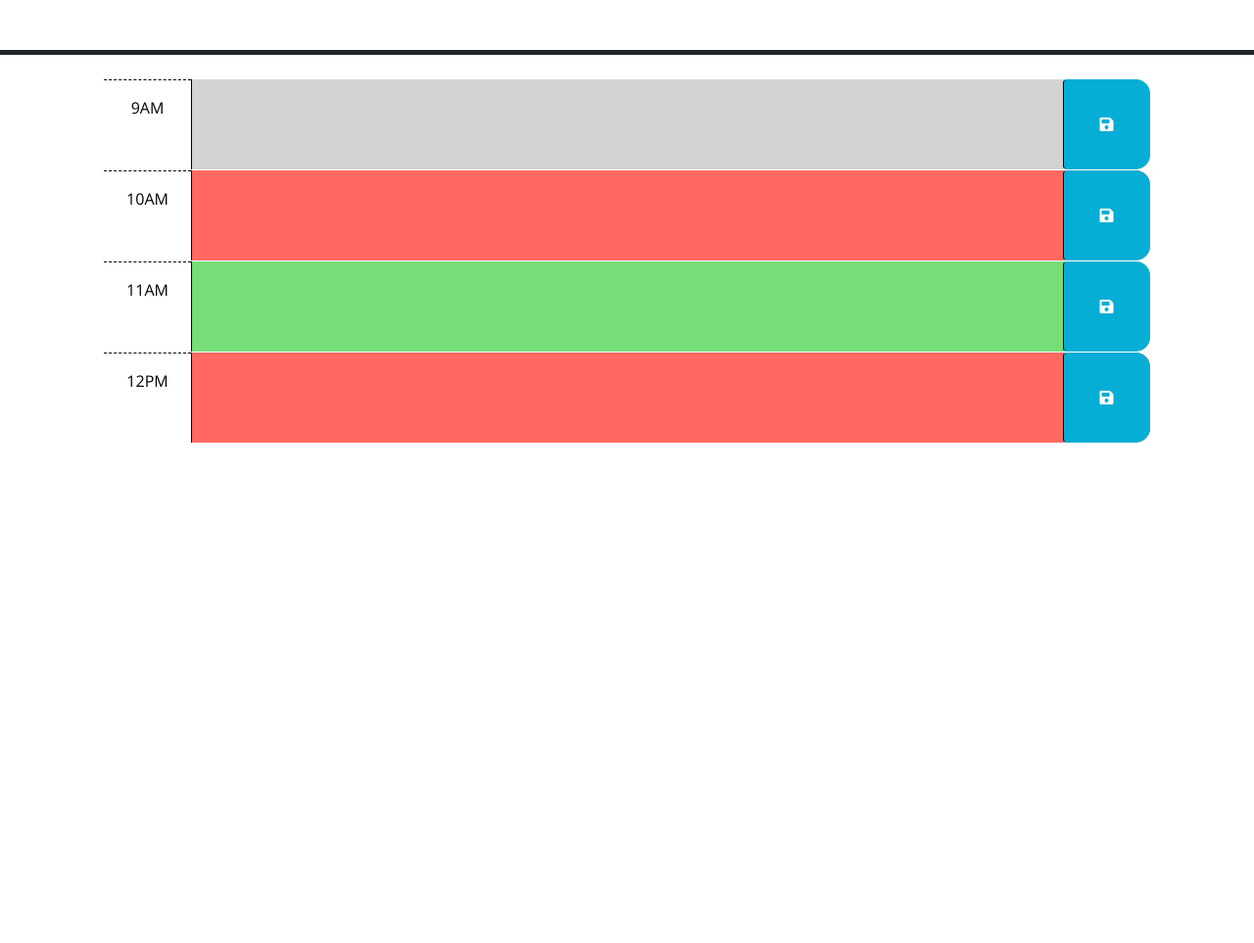
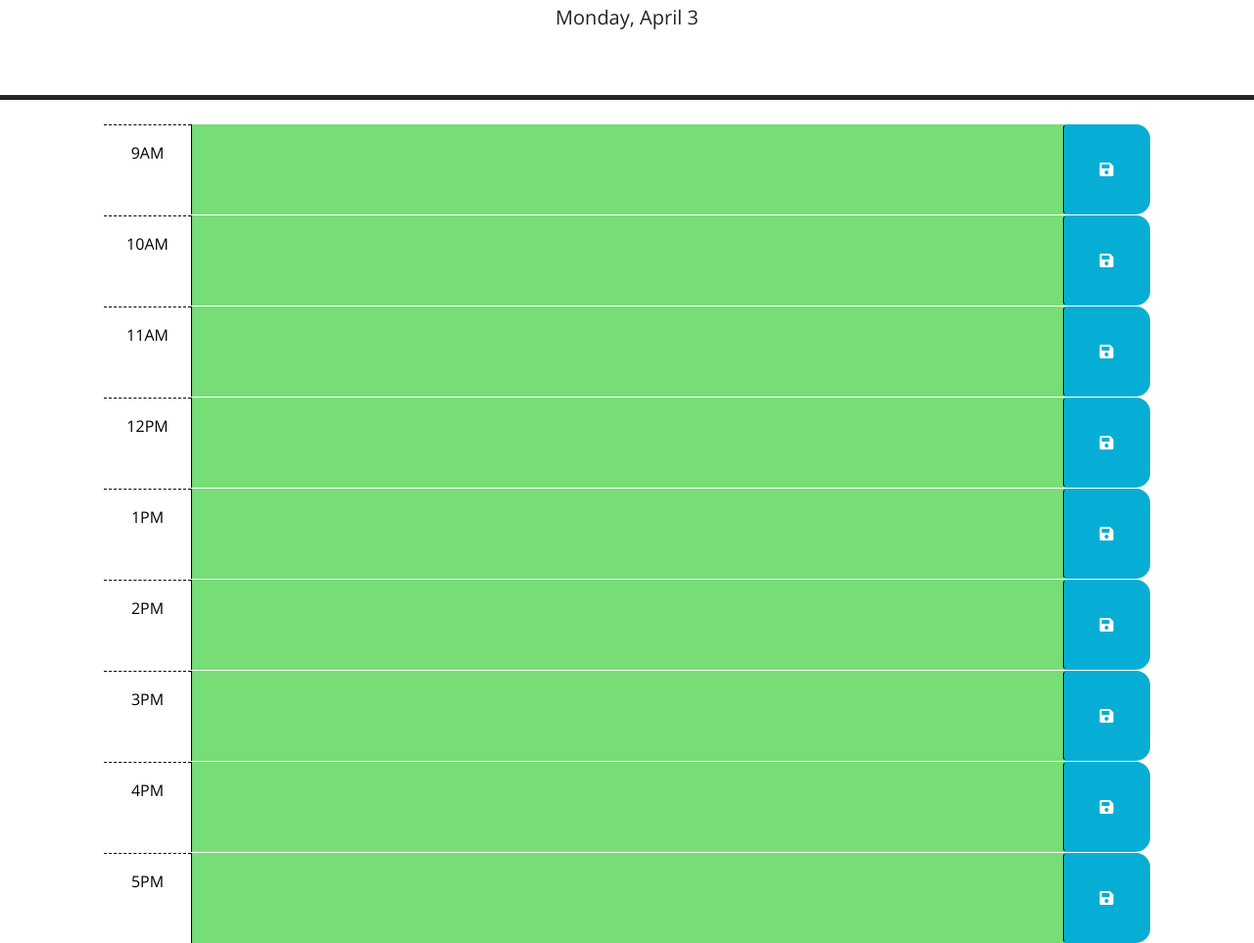
Before and after one commit to Hiroro1989/Work-Day-Scheduler, a plain HTML site: page index.html in a window 1280 px wide. Shown: the part 176-1139 px from the top of the page at 98% size. Before the commit the page ends 800 px from the top, so only its background shows below. Drawn offline with nearby package versions, Linux system fonts and the light colour scheme.

Commit message:
modified coclor change in JS' q

```diff
--- a/index.html
+++ b/index.html
@@ -40,7 +40,7 @@
         -->
 
       <!-- Example of a past time block. The "past" class adds a gray background color. -->
-      <div id="hour-9" class="row time-block past">
+      <div id="hour-9" class="row time-block">
         <div class="col-2 col-md-1 hour text-center py-3">9AM</div>
         <textarea class="col-8 col-md-10 description" rows="3"> </textarea>
         <button class="btn saveBtn col-2 col-md-1" aria-label="save">
@@ -49,7 +49,7 @@
       </div>
 
       <!-- Example of a a present time block. The "present" class adds a red background color. -->
-      <div id="hour-10" class="row time-block present">
+      <div id="hour-10" class="row time-block">
         <div class="col-2 col-md-1 hour text-center py-3">10AM</div>
         <textarea class="col-8 col-md-10 description" rows="3"> </textarea>
         <button class="btn saveBtn col-2 col-md-1" aria-label="save">
@@ -58,7 +58,7 @@
       </div>
 
       <!-- Example of a future time block. The "future" class adds a green background color. -->
-      <div id="hour-11" class="row time-block future">
+      <div id="hour-11" class="row time-block">
         <div class="col-2 col-md-1 hour text-center py-3">11AM</div>
         <textarea class="col-8 col-md-10 description" rows="3"> </textarea>
         <button class="btn saveBtn col-2 col-md-1" aria-label="save">
@@ -66,8 +66,48 @@
         </button>
       </div>
 
-      <div id="hour-12" class="row time-block present">
+      <div id="hour-12" class="row time-block">
         <div class="col-2 col-md-1 hour text-center py-3">12PM</div>
+        <textarea class="col-8 col-md-10 description" rows="3"> </textarea>
+        <button class="btn saveBtn col-2 col-md-1" aria-label="save">
+          <i class="fas fa-save" aria-hidden="true"></i>
+        </button>
+      </div>
+
+      <div id="hour-13" class="row time-block">
+        <div class="col-2 col-md-1 hour text-center py-3">1PM</div>
+        <textarea class="col-8 col-md-10 description" rows="3"> </textarea>
+        <button class="btn saveBtn col-2 col-md-1" aria-label="save">
+          <i class="fas fa-save" aria-hidden="true"></i>
+        </button>
+      </div>
+
+      <div id="hour-14" class="row time-block">
+        <div class="col-2 col-md-1 hour text-center py-3">2PM</div>
+        <textarea class="col-8 col-md-10 description" rows="3"> </textarea>
+        <button class="btn saveBtn col-2 col-md-1" aria-label="save">
+          <i class="fas fa-save" aria-hidden="true"></i>
+        </button>
+      </div>
+
+      <div id="hour-15" class="row time-block">
+        <div class="col-2 col-md-1 hour text-center py-3">3PM</div>
+        <textarea class="col-8 col-md-10 description" rows="3"> </textarea>
+        <button class="btn saveBtn col-2 col-md-1" aria-label="save">
+          <i class="fas fa-save" aria-hidden="true"></i>
+        </button>
+      </div>
+
+      <div id="hour-16" class="row time-block">
+        <div class="col-2 col-md-1 hour text-center py-3">4PM</div>
+        <textarea class="col-8 col-md-10 description" rows="3"> </textarea>
+        <button class="btn saveBtn col-2 col-md-1" aria-label="save">
+          <i class="fas fa-save" aria-hidden="true"></i>
+        </button>
+      </div>
+
+      <div id="hour-17" class="row time-block">
+        <div class="col-2 col-md-1 hour text-center py-3">5PM</div>
         <textarea class="col-8 col-md-10 description" rows="3"> </textarea>
         <button class="btn saveBtn col-2 col-md-1" aria-label="save">
           <i class="fas fa-save" aria-hidden="true"></i>
--- a/script.js
+++ b/script.js
@@ -39,7 +39,19 @@ $(function () {
     // past, present, and future classes? How can Day.js be used to get the
     // current hour in 24-hour time?
     //
-var current =dayjs.format()
+var currentTime =dayjs().format("H");
+$('.time-block').each(function(){
+  // var timeblockId = $(this).attr('id');
+  var hour = parseInt(timeblockId);
+  if(hour<currentTime){
+    $(this).addClass('past');
+  }else if(hour == currentTime){
+    $(this).addClass('present');
+  }else{
+    $(this).addClass('future');
+  }
+})
+
 
     // TODO: Add code to get any user input that was saved in localStorage and set
     // the values of the corresponding textarea elements. HINT: How can the id
```
